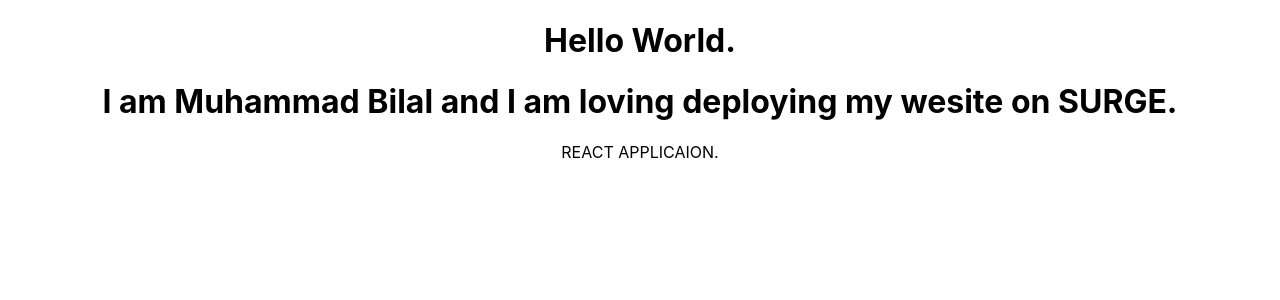
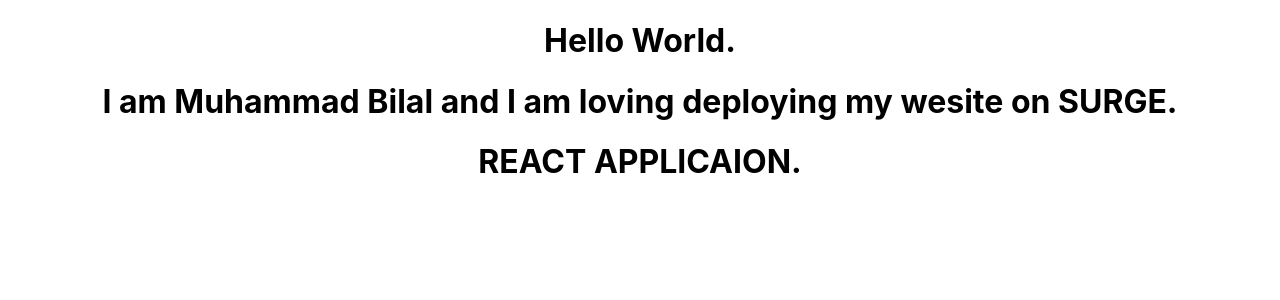
Before and after one commit to Muhammad-Bilal90/firstdeployment, a React (Create React App) app: page / in a window 1280 px wide. Shown: the top 300 px of the page. Built offline with nearby package versions, Linux system fonts and the light colour scheme.

Commit message:
Updated App.js display message

```diff
--- a/src/App.js
+++ b/src/App.js
@@ -5,7 +5,7 @@
     <div className="App">
       <h1>Hello World.</h1>
       <h1>I am Muhammad Bilal and I am loving deploying my wesite on SURGE.</h1>
-      <h>REACT APPLICAION.</h>
+      <h1>REACT APPLICAION.</h1>
     </div>
   );
 }
```
